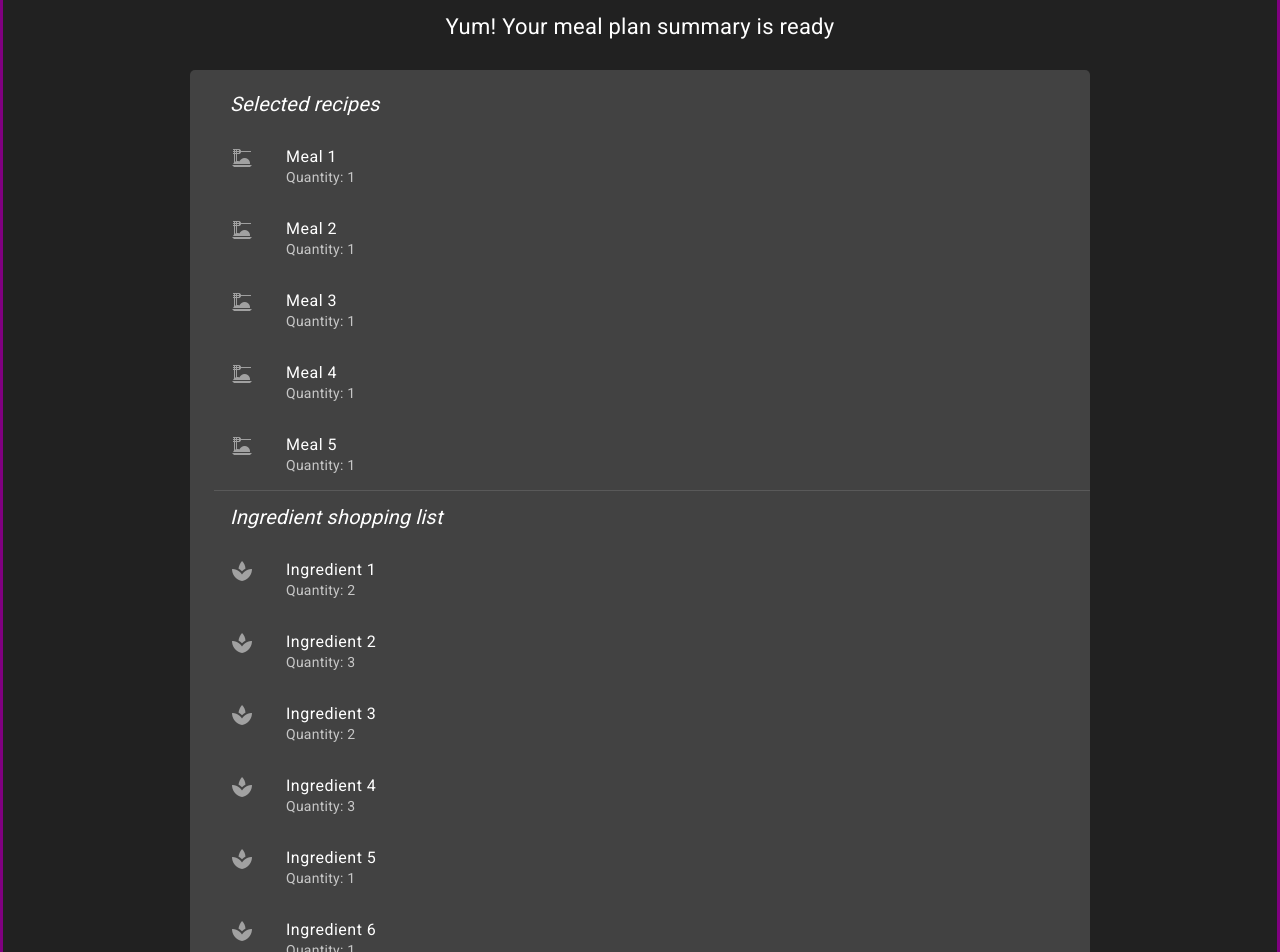
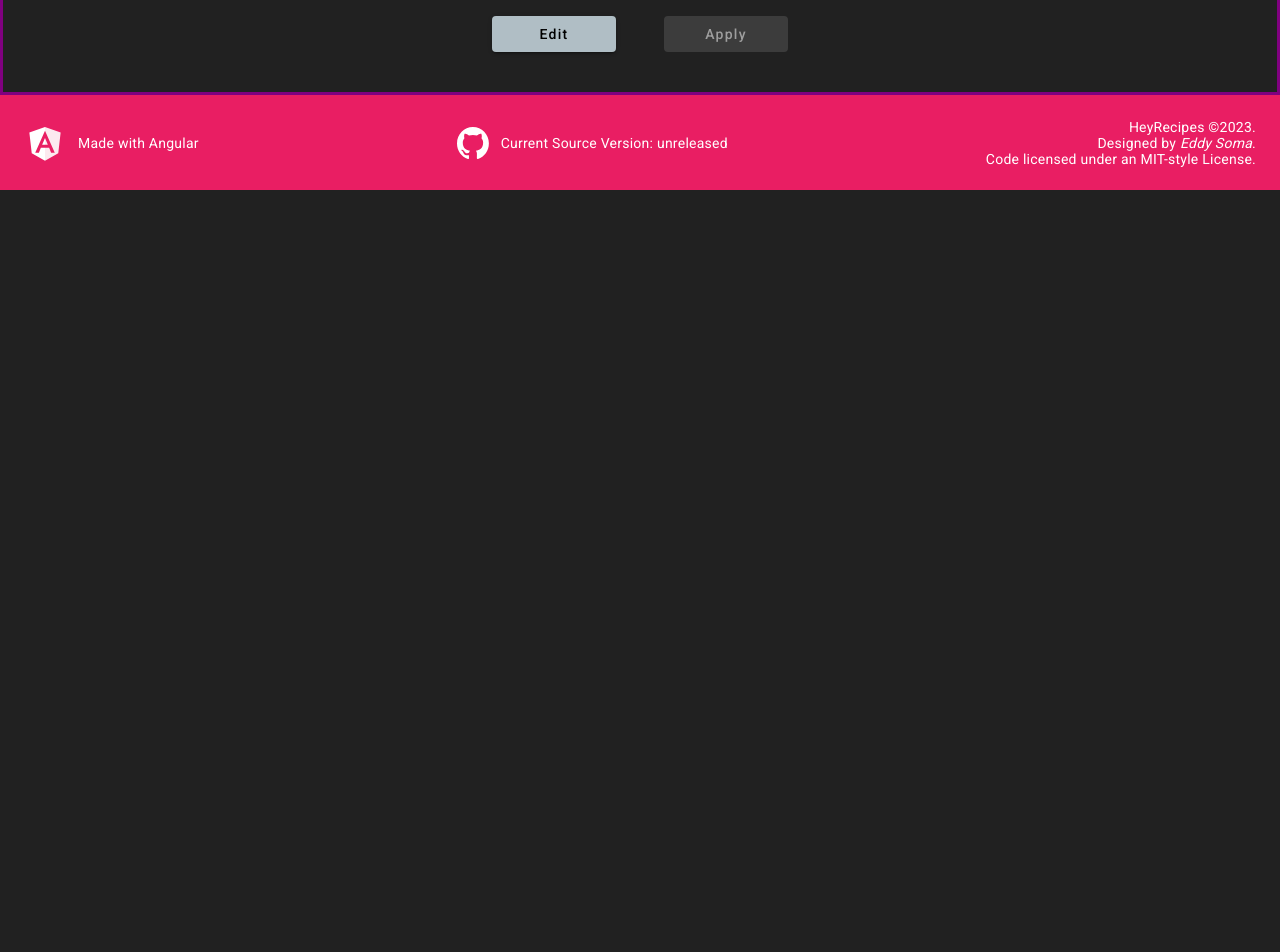
Before and after one commit to Kairn/hey-recipes, an Angular app: page / in a window 1280 px wide. Shown: the part 4720-5672 px from the top of the page. After the commit the page ends 4910 px from the top, so only its background shows below. Built offline with nearby package versions, Linux system fonts and the light colour scheme.

Commit message:
summary functionality

```diff
--- a/src/app/main/main.component.html
+++ b/src/app/main/main.component.html
@@ -16,7 +16,7 @@
     </div>
     <div id="result-container">
         <div id="result-actions">
-            <button mat-raised-button extended color="primary">
+            <button mat-raised-button extended color="primary" (click)="resetSummary()">
                 <mat-icon>favorite</mat-icon>
                 Reset
             </button>
@@ -28,90 +28,43 @@
                 <mat-icon>favorite</mat-icon>
                 Roll 3
             </button>
-            <button mat-raised-button extended color="primary">
+            <button mat-raised-button extended color="primary" (click)="doSummary()">
                 <mat-icon>favorite</mat-icon>
                 Checkout
             </button>
         </div>
-        <div id="results">
+        <div id="results" [ngClass]="{'result-no-show': !showSummary}">
             <div>Yum! Your meal plan summary is ready</div>
             <mat-list>
                 <div mat-subheader>Selected recipes</div>
-                <mat-list-item>
+                <mat-list-item *ngFor="let meal of mealsRollup">
                     <mat-icon matListItemIcon>dinner_dining</mat-icon>
-                    <div matListItemTitle>Meal 1</div>
-                    <div matListItemLine>Quantity: 1</div>
-                </mat-list-item>
-                <mat-list-item>
-                    <mat-icon matListItemIcon>dinner_dining</mat-icon>
-                    <div matListItemTitle>Meal 2</div>
-                    <div matListItemLine>Quantity: 1</div>
-                </mat-list-item>
-                <mat-list-item>
-                    <mat-icon matListItemIcon>dinner_dining</mat-icon>
-                    <div matListItemTitle>Meal 3</div>
-                    <div matListItemLine>Quantity: 1</div>
-                </mat-list-item>
-                <mat-list-item>
-                    <mat-icon matListItemIcon>dinner_dining</mat-icon>
-                    <div matListItemTitle>Meal 4</div>
-                    <div matListItemLine>Quantity: 1</div>
-                </mat-list-item>
-                <mat-list-item>
-                    <mat-icon matListItemIcon>dinner_dining</mat-icon>
-                    <div matListItemTitle>Meal 5</div>
-                    <div matListItemLine>Quantity: 1</div>
+                    <div matListItemTitle>{{meal.name}}</div>
+                    <div matListItemLine>Quantity: {{meal.amount}}</div>
                 </mat-list-item>
                 <mat-divider></mat-divider>
                 <div mat-subheader>Ingredient shopping list</div>
-                <mat-list-item>
+                <mat-list-item *ngFor="let rollup of ingredientsRollup">
                     <mat-icon matListItemIcon>spa</mat-icon>
-                    <div matListItemTitle>Ingredient 1</div>
-                    <div matListItemLine>Quantity: 2</div>
-                </mat-list-item>
-                <mat-list-item>
-                    <mat-icon matListItemIcon>spa</mat-icon>
-                    <div matListItemTitle>Ingredient 2</div>
-                    <div matListItemLine>Quantity: 3</div>
-                </mat-list-item>
-                <mat-list-item>
-                    <mat-icon matListItemIcon>spa</mat-icon>
-                    <div matListItemTitle>Ingredient 3</div>
-                    <div matListItemLine>Quantity: 2</div>
-                </mat-list-item>
-                <mat-list-item>
-                    <mat-icon matListItemIcon>spa</mat-icon>
-                    <div matListItemTitle>Ingredient 4</div>
-                    <div matListItemLine>Quantity: 3</div>
-                </mat-list-item>
-                <mat-list-item>
-                    <mat-icon matListItemIcon>spa</mat-icon>
-                    <div matListItemTitle>Ingredient 5</div>
-                    <div matListItemLine>Quantity: 1</div>
-                </mat-list-item>
-                <mat-list-item>
-                    <mat-icon matListItemIcon>spa</mat-icon>
-                    <div matListItemTitle>Ingredient 6</div>
-                    <div matListItemLine>Quantity: 1</div>
+                    <div matListItemTitle>{{rollup.name}}</div>
+                    <div matListItemLine>Quantity: {{rollup.quantity}}</div>
                 </mat-list-item>
             </mat-list>
         </div>
     </div>
     <div id="data-container">
-        <div id="data-box">
+        <div id="data-box" *ngIf="showRawData">
             <mat-form-field>
                 <mat-label>Raw JSON data</mat-label>
                 <textarea rows="30" matInput placeholder="Missing data..."></textarea>
             </mat-form-field>
         </div>
         <div id="data-actions">
-            <button mat-raised-button extended color="primary">
-                <mat-icon>favorite</mat-icon>
+            <button mat-raised-button color="accent" [disabled]="showRawData" (click)="openRawData()">
                 Edit
             </button>
-            <button mat-raised-button extended disabled="" color="primary">
+            <button mat-raised-button [disabled]="!showRawData" color="warn" (click)="applyRawData()">
                 Apply
-                <mat-icon>favorite</mat-icon>
             </button>
         </div>
     </div>
--- a/src/app/main/main.component.scss
+++ b/src/app/main/main.component.scss
@@ -68,6 +68,10 @@ app-chipset {
 #results {
     margin: 3rem 1.5rem 1rem;
 
+    &.result-no-show {
+        display: none;
+    }
+
     >div {
         text-align: center;
         font-size: 22px;
@@ -113,7 +117,7 @@ app-chipset {
 
     >button {
         width: 124px;
-        margin: 0.5rem 1rem;
+        margin: 0.5rem 1.5rem;
     }
 }
 
--- a/src/app/main/main.component.ts
+++ b/src/app/main/main.component.ts
@@ -12,6 +12,11 @@ export interface Chip {
 export interface Ingredient {
   readonly id: number;
   readonly quantity: number;
+}
+
+export interface IngredientDisplay {
+  readonly name: string;
+  quantity: number;
 }
 
 export interface Meal {
@@ -47,6 +52,12 @@ export class MainComponent implements OnInit {
   leftMeals!: Meal[];
   rightMeals!: Meal[];
 
+  mealsRollup: Meal[] = [];
+  ingredientsRollup: IngredientDisplay[] = [];
+
+  showSummary = false;
+  showRawData = false;
+
   ngOnInit(): void {
     // TODO: Load data from cookies
 
@@ -63,6 +74,47 @@ export class MainComponent implements OnInit {
 
   processChipChange(change: ChipChange) {
     console.log(change);
+  }
+
+  doSummary() {
+    this.mealsRollup = [];
+    this.ingredientsRollup = [];
+
+    let iMap = new Map<string, number>();
+    for (let meal of this.filteredMeals) {
+      if (meal.amount < 1) {
+        continue;
+      }
+      this.mealsRollup.push(meal);
+      for (let ingredient of meal.ingredients) {
+        let iName = this._getIngredientName(ingredient.id);
+        let iQuan = iMap.get(iName);
+        iMap.set(iName, iQuan ? iQuan + ingredient.quantity * meal.amount : ingredient.quantity * meal.amount);
+      }
+    }
+
+    if (this.mealsRollup.length > 0) {
+      iMap.forEach((v, k) => this.ingredientsRollup.push({
+        name: k,
+        quantity: v,
+      }))
+      this.ingredientsRollup.sort((i1, i2) => i1.name.localeCompare(i2.name));
+      this.showSummary = true;
+    }
+  }
+
+  resetSummary() {
+    this.allMeals.forEach(meal => meal.amount = 0);
+    this.showSummary = false;
+  }
+
+  openRawData() {
+    this.showRawData = true;
+  }
+
+  applyRawData() {
+    console.log("Applying JSON...");
+    this.showRawData = false;
   }
 
   private _filterMeals() {
@@ -86,6 +138,15 @@ export class MainComponent implements OnInit {
     }
   }
 
+  private _getIngredientName(id: number): string {
+    for (let ingredient of this.allIngredients) {
+      if (id === ingredient.id) {
+        return ingredient.name;
+      }
+    }
+    return '';
+  }
+
   _dbg() {
     console.log(this.filteredIngredients);
     console.log(this.filteredTags);
```
